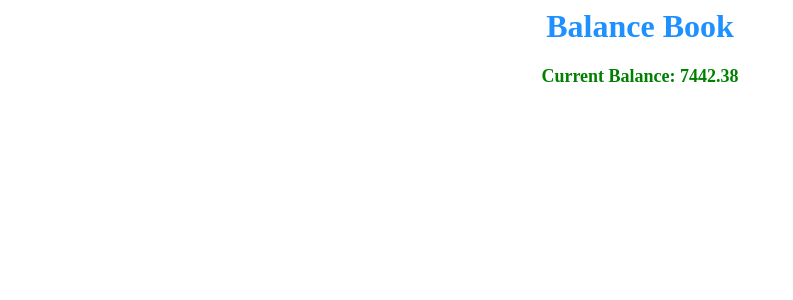
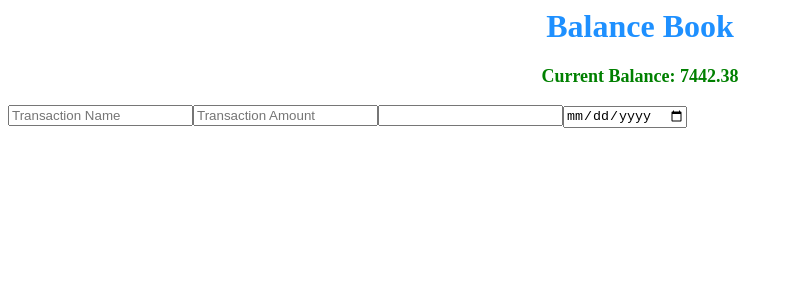
Before and after one commit to ksyasuda/learn-typescript, a React app in the folder balance-book/: page / in a window 1280 px wide. Shown: the top 300 px of the page, without its empty margins (0-793 px from the left). Built offline with nearby package versions, Linux system fonts and the light colour scheme.

Commit message:
Got form to render

```diff
--- a/balance-book/src/app/components/Form/Form.tsx
+++ b/balance-book/src/app/components/Form/Form.tsx
@@ -21,6 +21,7 @@ interface Props {
 	type: string
 	placeholder?: string
 	name: string
+	options?: Array<Object>
 }
 
 const form: React.FunctionComponent<Props> = (props: Props) => {
--- a/balance-book/src/app/containers/BalanceBook/BalanceBook.tsx
+++ b/balance-book/src/app/containers/BalanceBook/BalanceBook.tsx
@@ -2,6 +2,7 @@ import React, { Component, FormHTMLAttributes } from "react"
 import Transaction from "../../components/Transaction/Transaction"
 import Form from "../../components/Form/Form"
 import classes from "./BalanceBook.module.css"
+import transaction from "../../components/Transaction/Transaction"
 
 type ElementConfig = {
 	elementType: string
@@ -65,17 +66,77 @@ export default class BalanceBook extends Component<{}, State> {
 	}
 
 	componentDidMount = () => {
+		let formarr: Array<JSX.Element> = []
 		let form = (
 			<form name='Transaction Form'>
 				{this.state.formData.map(elt => {
 					switch (elt.elementType) {
 						case "text":
+							const name = (
+								<Form
+									key={elt.elementType}
+									value={this.state.transactionName}
+									type={elt.elementType}
+									placeholder={elt.elementConfig.placeholder}
+									name={elt.elementConfig.name}
+									changed={event => this.handleChange(event)}
+								/>
+							)
+							formarr.push(name)
+							return name
 							break
+						case "number":
+							const num = (
+								<Form
+									key={elt.elementType}
+									value={this.state.transactionAmount}
+									type={elt.elementType}
+									placeholder={elt.elementConfig.placeholder}
+									name={elt.elementConfig.name}
+									changed={event => this.handleChange(event)}
+								/>
+							)
+							formarr.push(num)
+							return num
+							break
+						case "select":
+							const type = (
+								<Form
+									key={elt.elementType}
+									value={this.state.transactionAmount}
+									type={elt.elementType}
+									name={elt.elementConfig.name}
+									changed={event => this.handleChange(event)}
+									options={elt.elementConfig.options}
+								/>
+							)
+							formarr.push(type)
+							return type
+							break
+						case "date":
+							const date = (
+								<Form
+									key={elt.elementType}
+									value={this.state.transactionAmount}
+									type={elt.elementType}
+									placeholder={elt.elementConfig.placeholder}
+									name={elt.elementConfig.name}
+									changed={event => this.handleChange(event)}
+								/>
+							)
+							formarr.push(date)
+							return date
+							break
+						default:
+							throw new Error(
+								"Something went wrong with the names"
+							)
 					}
 				})}
 			</form>
 		)
-		this.setState({ form: form })
+		this.setState({ form: formarr })
+		return form
 	}
 
 	handleChange = (event: React.ChangeEvent<HTMLInputElement>) => {
@@ -83,11 +144,12 @@ export default class BalanceBook extends Component<{}, State> {
 		// console.log(event.target.name)
 		// console.log(event.target.value)
 		switch (event.target.name) {
-			case "Transaction Name":
+			case "tname":
 				console.log("trans name")
 				this.setState({ transactionName: event.target.value })
+				console.log(this.state.transactionName)
 				break
-			case "Transaction Amount":
+			case "tamount":
 				console.log("trans amount")
 				break
 			case "Transaction Type":
@@ -109,6 +171,7 @@ export default class BalanceBook extends Component<{}, State> {
 				<p className={classes.CurrentBalance}>
 					Current Balance: {this.state.currentBalance}
 				</p>
+				{this.state.form}
 				{/* <Form
 					changed={this.handleChange}
 					value={this.state.transactionName}
```
